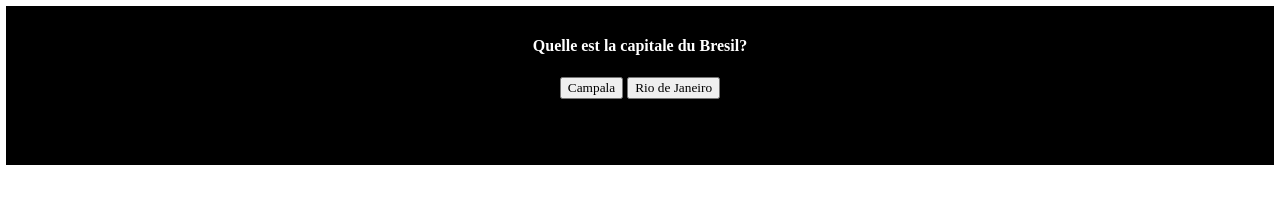
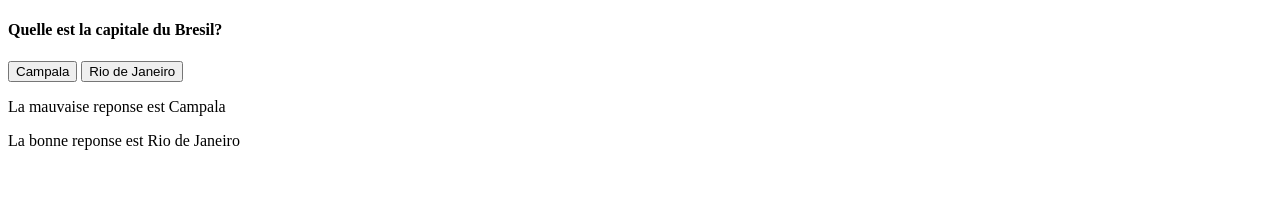
Before and after one commit to Tonton-tech/training-day1, a plain HTML site: page index.html in a window 1280 px wide. Shown: the top 204 px of the page. Drawn offline with Linux system fonts and the light colour scheme.

```diff
--- a/index.html
+++ b/index.html
@@ -3,8 +3,7 @@
 <head>
     <meta charset="UTF-8">
     <meta name="viewport" content="width=device-width, initial-scale=1.0">
-    <title>Dom</title>
-    <link rel="stylesheet" href="style.css">
+    <title>Document FOR BRANCH</title>
 </head>
 <body>
     <div class="box  event">
```
